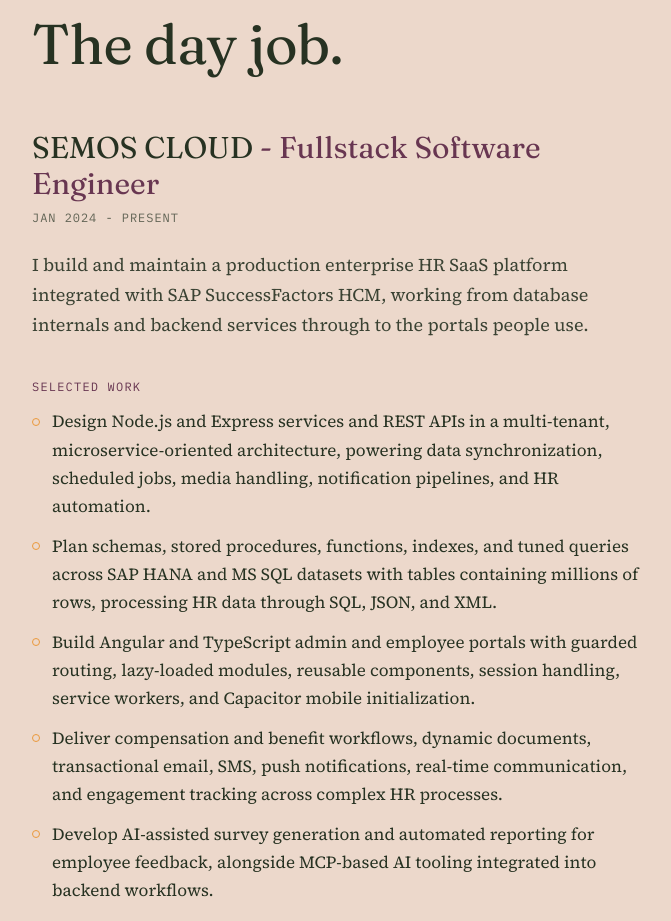
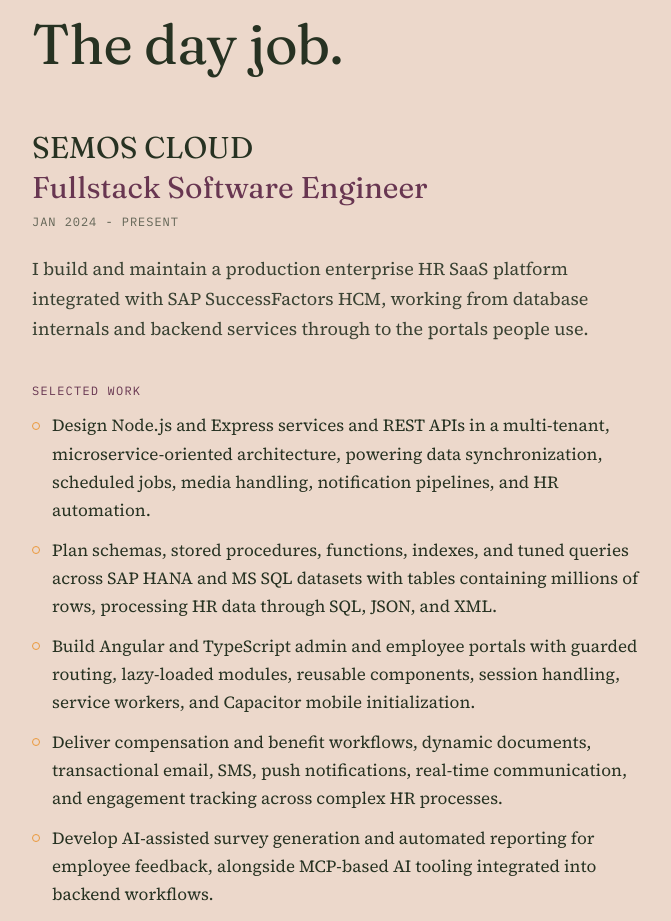
Before and after one commit to mchipi/portfolio, a React (Vite) app: page / in a window 1280 px wide. Shown: the part 880-1801 px from the top of the page, without its empty margins (72-743 px from the left). Built offline with nearby package versions, Linux system fonts and the light colour scheme; the HTML template or start-up script is replaced by a standard one.

Commit message:
Refactor ExperienceEntry component: restructure company and role display for improved readability

```diff
--- a/src/components/ExperienceEntry.tsx
+++ b/src/components/ExperienceEntry.tsx
@@ -16,7 +16,8 @@
     >
       <header className="mb-6">
         <h3 className="font-display text-2xl md:text-3xl text-ink">
-          {entry.company} <span className="text-plum">- {entry.role}</span>
+          <span className="block">{entry.company}</span>
+          <span className="mt-1 block text-plum">{entry.role}</span>
         </h3>
         <p className="font-utility text-xs uppercase tracking-[0.08em] text-ink/70 mt-2">{entry.period}</p>
       </header>
```
